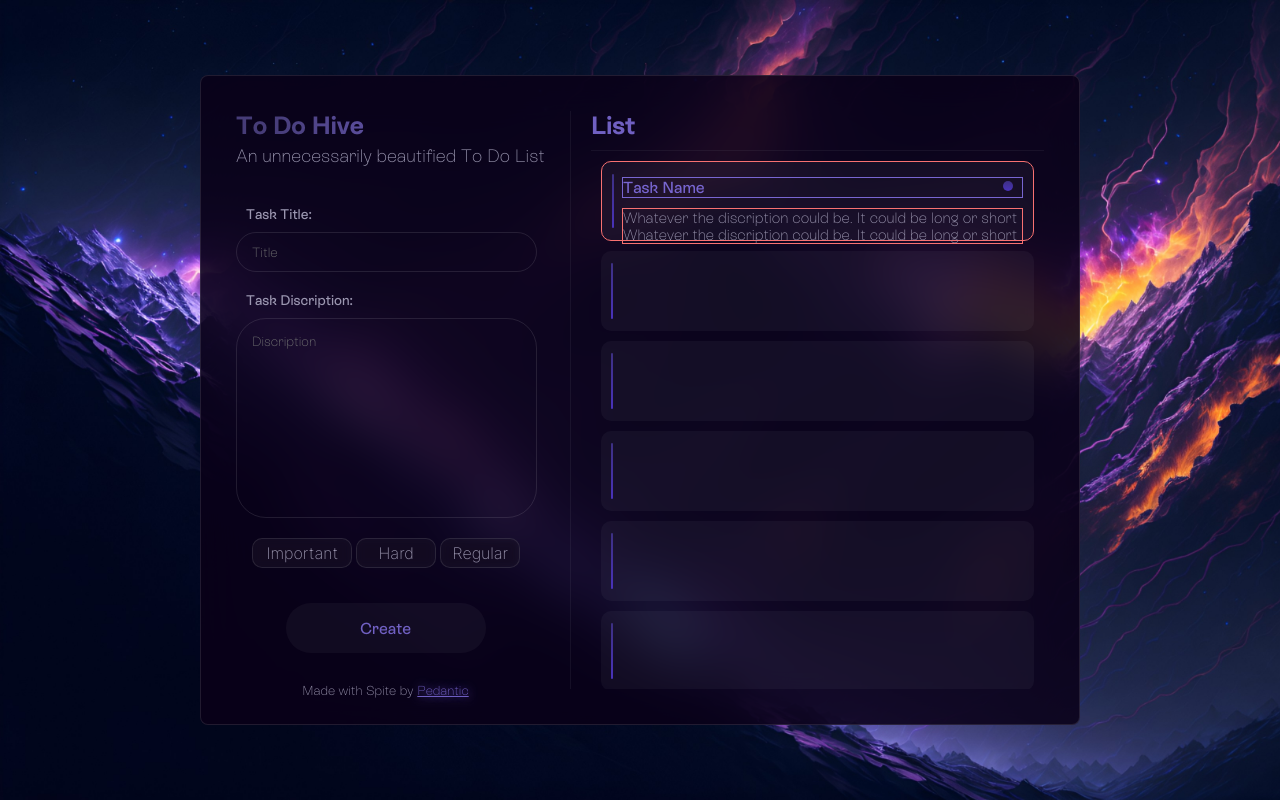
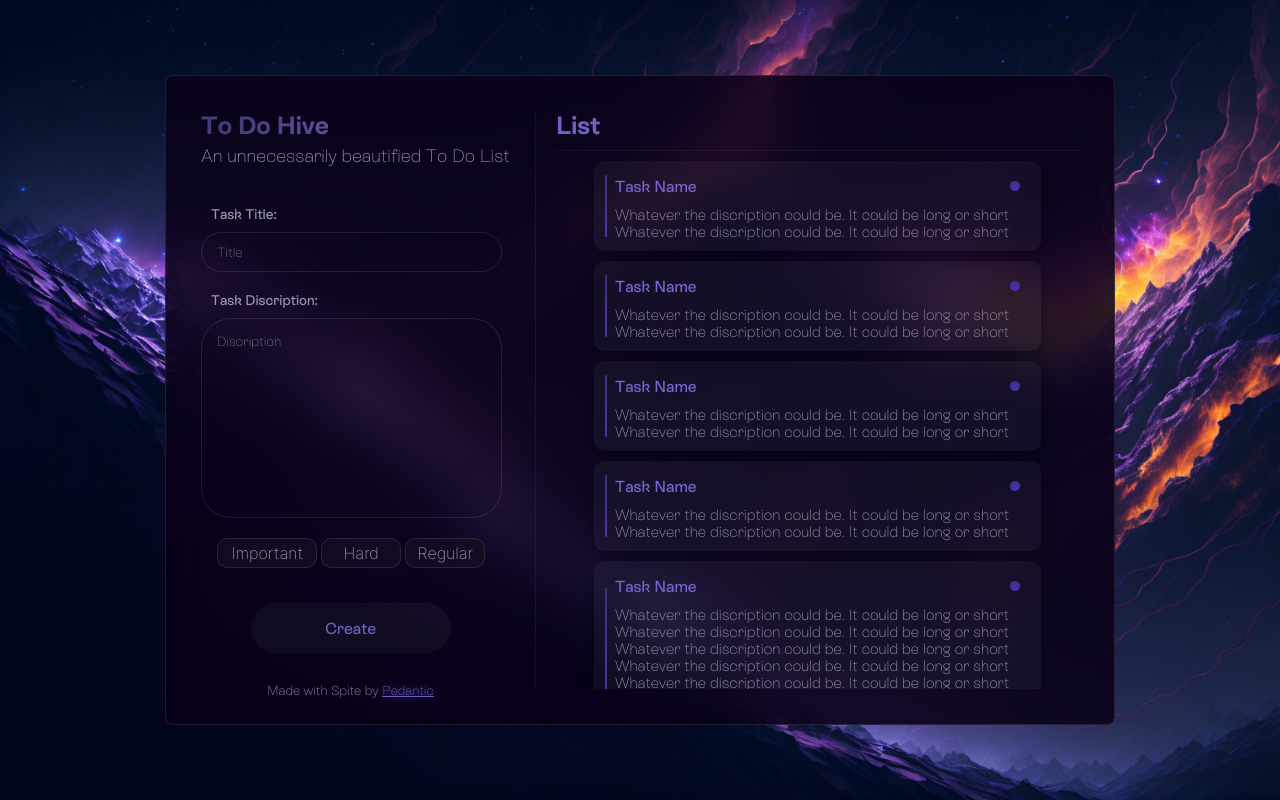
Before and after one commit to Pedanticc/To-Do-List, a React (Vite) app: page / in a window 1280 px wide. Built offline with nearby package versions, Linux system fonts and the light colour scheme.

Commit message:
Added a border to the task container - Width of the main container slightly increased - Hover effect - X overflow hidden

```diff
--- a/src/App.jsx
+++ b/src/App.jsx
@@ -3,7 +3,7 @@ import { TasksSection } from "./components/TasksSection";
 
 function App() {
   return (
-    <div className="w-880px min-w-880px h-650px rounded-8px border-1 border-solid border-#ffffff1a p-35px flex drop-shadows frosted-container">
+    <div className="w-950px min-w-880px h-650px rounded-8px border-1 border-solid border-#ffffff1a p-35px flex drop-shadows frosted-container">
       <FormSection></FormSection>
       <TasksSection></TasksSection>
     </div>
--- a/src/Global.css
+++ b/src/Global.css
@@ -124,6 +124,17 @@ body {
   );
 }
 
+.task-border {
+  border: 1px rgba(0, 0, 0, 0) solid;
+  transition: 200ms;
+  box-shadow: rgba(0, 0, 0, 0.35) 0px 5px 15px;
+}
+
+.task-border:hover {
+  border: 1px #5b4f98 solid;
+  transform: scale(1.1);
+}
+
 ::-webkit-scrollbar {
   width: 5px;
 }
--- a/src/components/TasksSection.jsx
+++ b/src/components/TasksSection.jsx
@@ -4,47 +4,77 @@ export const TasksSection = () => {
       <p className="color-#7060c2 font-RebondBold text-25px border-b-1 border-b-solid border-b-#c7c7c711 p-b-10px">
         List
       </p>
-      <ul className="h-93% flex flex-col p-10px gap-10px list-none overflow-y-scroll">
-        <li className="h-fit min-h-80px create-btn rounded-10px relative p-10px p-l-20px max-w-447px border-1 border-solid border-red">
-          <p className="text-#7866d1 font-RebondRegular m-t-5px h-fi border-1 border-solid border-gold">
+      <ul className="h-93% flex flex-col p-10px gap-10px list-none overflow-y-scroll overflow-x-hidden items-center">
+        <li className="h-fit create-btn rounded-10px relative p-10px p-l-20px max-w-447px task-border cursor-pointer">
+          <p className="text-#7866d1 font-RebondRegular m-t-5px h-fi">
             Task Name
           </p>
-          <p className="text-#9b96b0 font-RebondThin text-15px m-t-10px break-words h-fit border-1 border-solid border-red">
+          <p className="text-#9b96b0 font-RebondThin text-15px m-t-10px break-words h-fit">
             Whatever the discription could be. It could be long or short
             Whatever the discription could be. It could be long or short
           </p>
           <div className="gradian-background absolute w-2px h-70% rounded-10px m-auto top-0 bottom-0 left-10px"></div>
           <div className="gradian-background absolute w-10px h-10px rounded-10px right-20px top-19px"></div>
         </li>
-        <li className="h-80px min-h-80px create-btn rounded-10px relative">
-          <div className="gradian-background absolute w-2px h-70% rounded-10px bg-red m-auto top-0 bottom-0 left-10px"></div>
+        <li className="h-fit create-btn rounded-10px relative p-10px p-l-20px max-w-447px task-border cursor-pointer">
+          <p className="text-#7866d1 font-RebondRegular m-t-5px h-fi">
+            Task Name
+          </p>
+          <p className="text-#9b96b0 font-RebondThin text-15px m-t-10px break-words h-fit">
+            Whatever the discription could be. It could be long or short
+            Whatever the discription could be. It could be long or short
+          </p>
+          <div className="gradian-background absolute w-2px h-70% rounded-10px m-auto top-0 bottom-0 left-10px"></div>
+          <div className="gradian-background absolute w-10px h-10px rounded-10px right-20px top-19px"></div>
         </li>
-        <li className="h-80px min-h-80px create-btn rounded-10px relative">
-          <div className="gradian-background absolute w-2px h-70% rounded-10px bg-red m-auto top-0 bottom-0 left-10px"></div>
+        <li className="h-fit create-btn rounded-10px relative p-10px p-l-20px max-w-447px task-border cursor-pointer">
+          <p className="text-#7866d1 font-RebondRegular m-t-5px h-fi">
+            Task Name
+          </p>
+          <p className="text-#9b96b0 font-RebondThin text-15px m-t-10px break-words h-fit">
+            Whatever the discription could be. It could be long or short
+            Whatever the discription could be. It could be long or short
+          </p>
+          <div className="gradian-background absolute w-2px h-70% rounded-10px m-auto top-0 bottom-0 left-10px"></div>
+          <div className="gradian-background absolute w-10px h-10px rounded-10px right-20px top-19px"></div>
         </li>
-        <li className="h-80px min-h-80px create-btn rounded-10px relative">
-          <div className="gradian-background absolute w-2px h-70% rounded-10px bg-red m-auto top-0 bottom-0 left-10px"></div>
+        <li className="h-fit create-btn rounded-10px relative p-10px p-l-20px max-w-447px task-border cursor-pointer">
+          <p className="text-#7866d1 font-RebondRegular m-t-5px h-fi">
+            Task Name
+          </p>
+          <p className="text-#9b96b0 font-RebondThin text-15px m-t-10px break-words h-fit">
+            Whatever the discription could be. It could be long or short
+            Whatever the discription could be. It could be long or short
+          </p>
+          <div className="gradian-background absolute w-2px h-70% rounded-10px m-auto top-0 bottom-0 left-10px"></div>
+          <div className="gradian-background absolute w-10px h-10px rounded-10px right-20px top-19px"></div>
         </li>
-        <li className="h-80px min-h-80px create-btn rounded-10px relative">
-          <div className="gradian-background absolute w-2px h-70% rounded-10px bg-red m-auto top-0 bottom-0 left-10px"></div>
+        <li className="h-fit create-btn rounded-10px relative p-10px p-l-20px max-w-447px task-border cursor-pointer">
+          <p className="text-#7866d1 font-RebondRegular m-t-5px h-fi">
+            Task Name
+          </p>
+          <p className="text-#9b96b0 font-RebondThin text-15px m-t-10px break-words h-fit">
+            Whatever the discription could be. It could be long or short
+            Whatever the discription could be. It could be long or short
+            Whatever the discription could be. It could be long or short
+            Whatever the discription could be. It could be long or short
+            Whatever the discription could be. It could be long or short
+            Whatever the discription could be. It could be long or short
+            Whatever the discription could be. It could be long or short
+          </p>
+          <div className="gradian-background absolute w-2px h-70% rounded-10px m-auto top-0 bottom-0 left-10px"></div>
+          <div className="gradian-background absolute w-10px h-10px rounded-10px right-20px top-19px"></div>
         </li>
-        <li className="h-80px min-h-80px create-btn rounded-10px relative">
-          <div className="gradian-background absolute w-2px h-70% rounded-10px bg-red m-auto top-0 bottom-0 left-10px"></div>
-        </li>
-        <li className="h-80px min-h-80px create-btn rounded-10px relative">
-          <div className="gradian-background absolute w-2px h-70% rounded-10px bg-red m-auto top-0 bottom-0 left-10px"></div>
-        </li>
-        <li className="h-80px min-h-80px create-btn rounded-10px relative">
-          <div className="gradian-background absolute w-2px h-70% rounded-10px bg-red m-auto top-0 bottom-0 left-10px"></div>
-        </li>
-        <li className="h-80px min-h-80px create-btn rounded-10px relative">
-          <div className="gradian-background absolute w-2px h-70% rounded-10px bg-red m-auto top-0 bottom-0 left-10px"></div>
-        </li>
-        <li className="h-80px min-h-80px create-btn rounded-10px relative">
-          <div className="gradian-background absolute w-2px h-70% rounded-10px bg-red m-auto top-0 bottom-0 left-10px"></div>
-        </li>
-        <li className="h-80px min-h-80px create-btn rounded-10px relative">
-          <div className="gradian-background absolute w-2px h-70% rounded-10px bg-red m-auto top-0 bottom-0 left-10px"></div>
+        <li className="h-fit create-btn rounded-10px relative p-10px p-l-20px max-w-447px task-border cursor-pointer">
+          <p className="text-#7866d1 font-RebondRegular m-t-5px h-fi">
+            Task Name
+          </p>
+          <p className="text-#9b96b0 font-RebondThin text-15px m-t-10px break-words h-fit">
+            Whatever the discription could be. It could be long or short
+            Whatever the discription could be. It could be long or short
+          </p>
+          <div className="gradian-background absolute w-2px h-70% rounded-10px m-auto top-0 bottom-0 left-10px"></div>
+          <div className="gradian-background absolute w-10px h-10px rounded-10px right-20px top-19px"></div>
         </li>
       </ul>
     </div>
```
